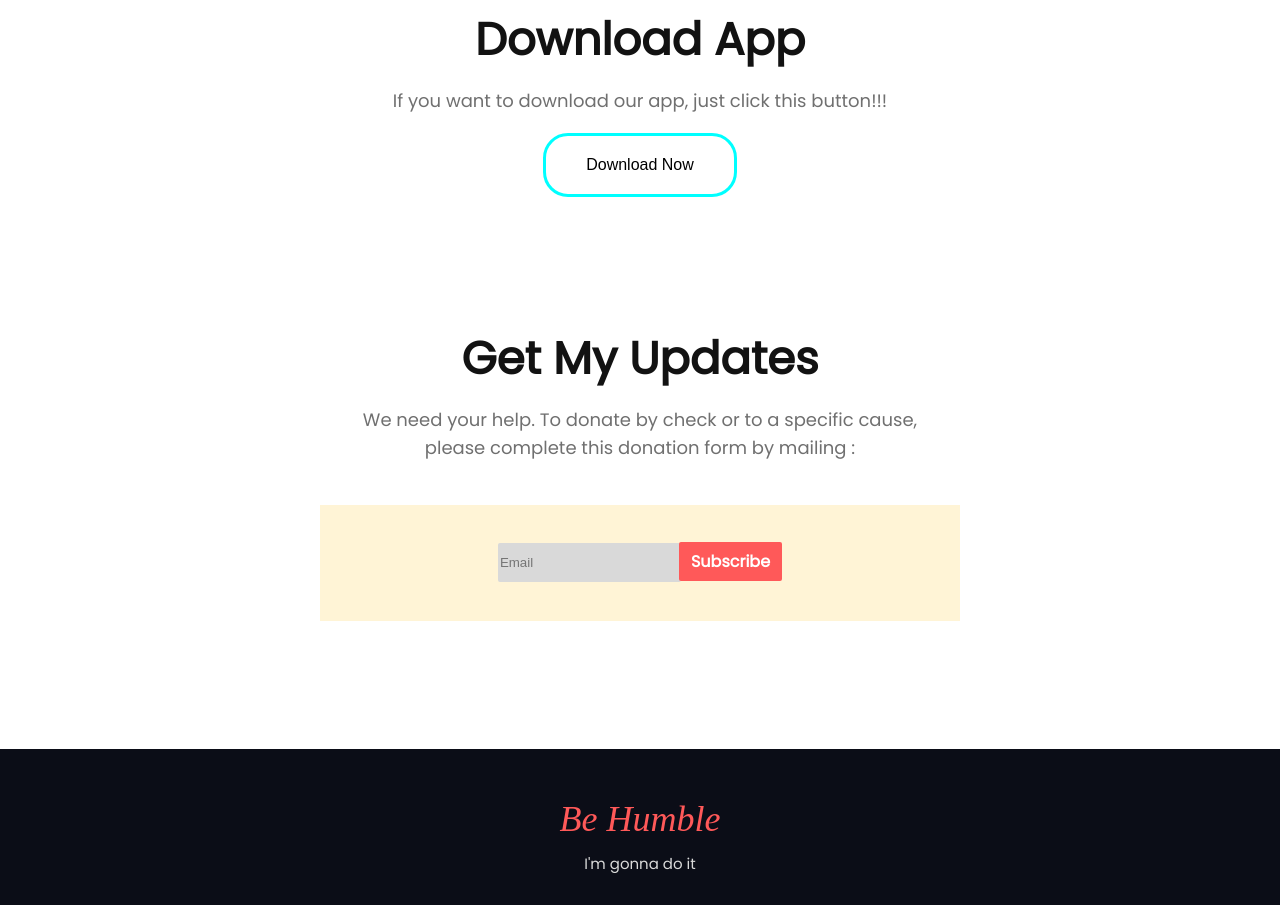
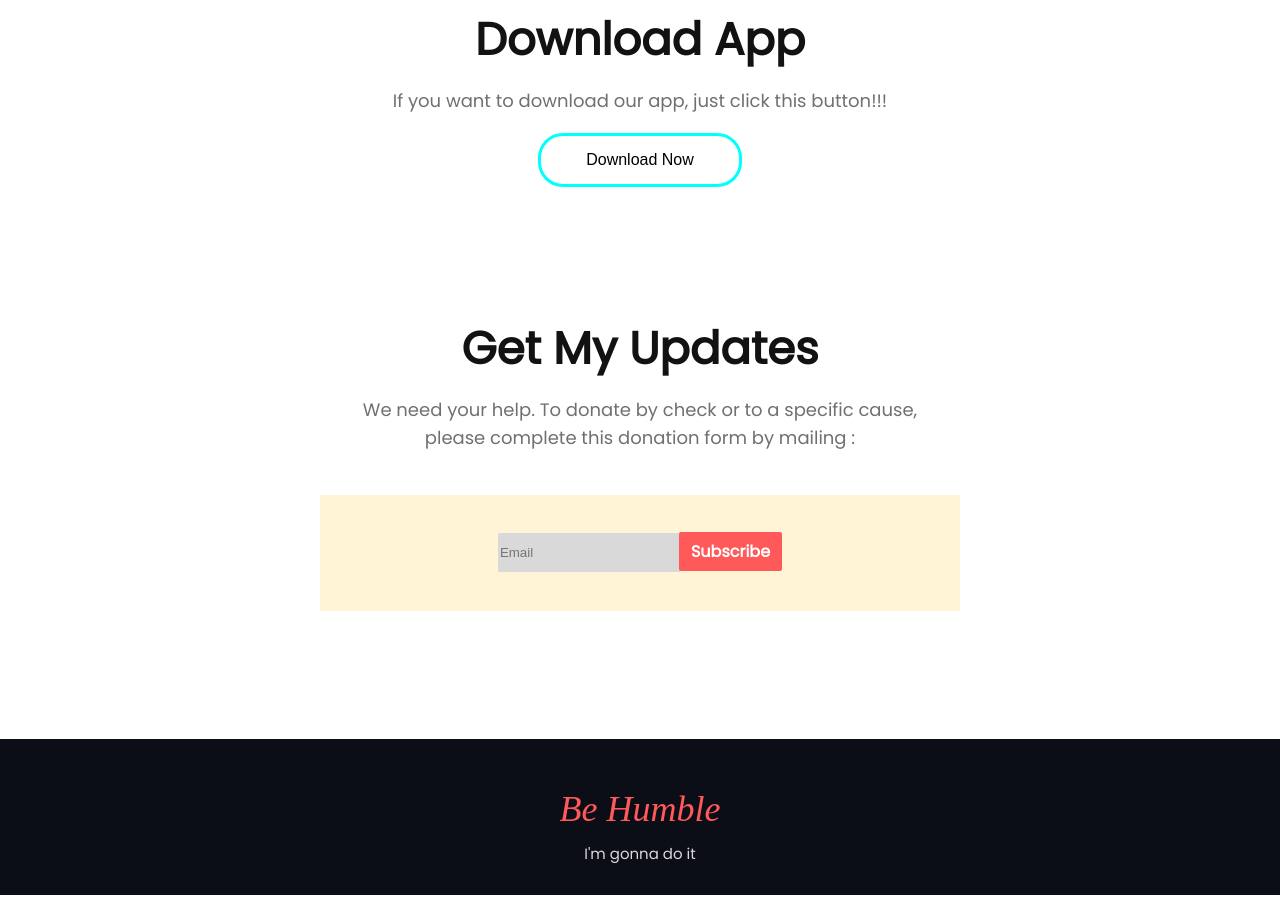
Before and after one commit to RocksanaAkter/Donation-for-BD, a plain HTML site: page index.html in a window 1280 px wide. Shown: the part 2320-3225 px from the top of the page. Drawn offline with Linux system fonts and the light colour scheme.

Commit message:
finallast

```diff
--- a/style.css
+++ b/style.css
@@ -146,7 +146,7 @@ h2 {
 }
 
 .btn button {
-    padding: 20px 40px;
+    padding: 15px 45px;
     background: transparent;
     border: 3px solid aqua;
     color: black;
```
